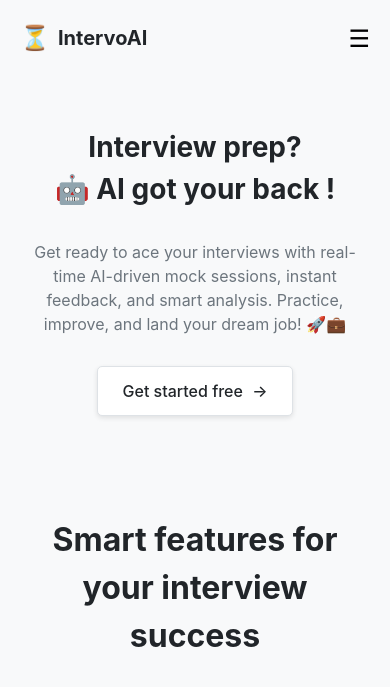
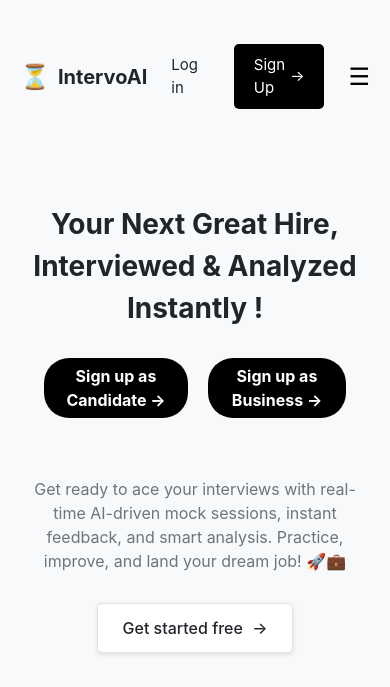
Before and after one commit to NisargWath/AI-Interviewer, a Flask app: page / in a window 390 px wide. Shown: the top 687 px of the page. Run offline with Flask 3, Linux system fonts and the light colour scheme.

Commit message:
Some changes with responsiveness

```diff
--- a/static/style/style.css
+++ b/static/style/style.css
@@ -263,7 +263,7 @@ nav {
 .hero-title {
   font-size: 50px;
   font-weight: bold;
-  max-width: 800px;
+  max-width: 850px;
   margin: 0 auto 30px;
   position: relative;
 }
@@ -460,16 +460,18 @@ nav {
   }
 
   .highlight-box {
-    font-size: 30px;
+    font-size: 20px;
   }
 }
 
 @media (max-width: 768px) {
-  .nav-links,
+  /* .nav-links,
   .auth-buttons {
     display: none;
+  } */
+  .nav-links{
+    display: none;
   }
-
   .mobile-menu-btn {
     display: block;
   }
@@ -483,7 +485,7 @@ nav {
   }
 
   .highlight-box {
-    font-size: 26px;
+    font-size: 20px;
     padding: 8px 20px;
   }
 
@@ -503,8 +505,8 @@ nav {
   }
 
   .highlight-box {
-    font-size: 22px;
-    padding: 6px 16px;
+    font-size: 16px;
+    padding: 6px 10px;
   }
 
   .profile-bubble {
--- a/templates/index.html
+++ b/templates/index.html
@@ -64,15 +64,13 @@
       <!-- Hero Section -->
       <section class="hero">
         <h1 class="hero-title">
-          Interview prep? <br />
-          🤖 AI got your back !<br />
+          <!-- Your Next Great Hire, Interviewed & Analyzed Instantly -->
+          Your Next Great Hire, <br />
+          Interviewed & Analyzed Instantly !<br />
           <!-- <div class="highlight-box">Bestie 🤝</div> -->
           <div class="auth-buttons">
             <a href="/jobseeker-register" class="login-btn highlight-box" id="login-btn">Sign up as Candidate → </a>
-            <a href="/jobrecruiter-register" class="signup-btn highlight-box" id="signup-btn">
-              <span>Sign up as Business</span>
-              →
-            </a>
+            <a href="/jobrecruiter-register" class="signup-btn highlight-box" id="signup-btn">Sign up as Business → </a>
           </div>
         </h1>
         <p class="hero-description">
```
